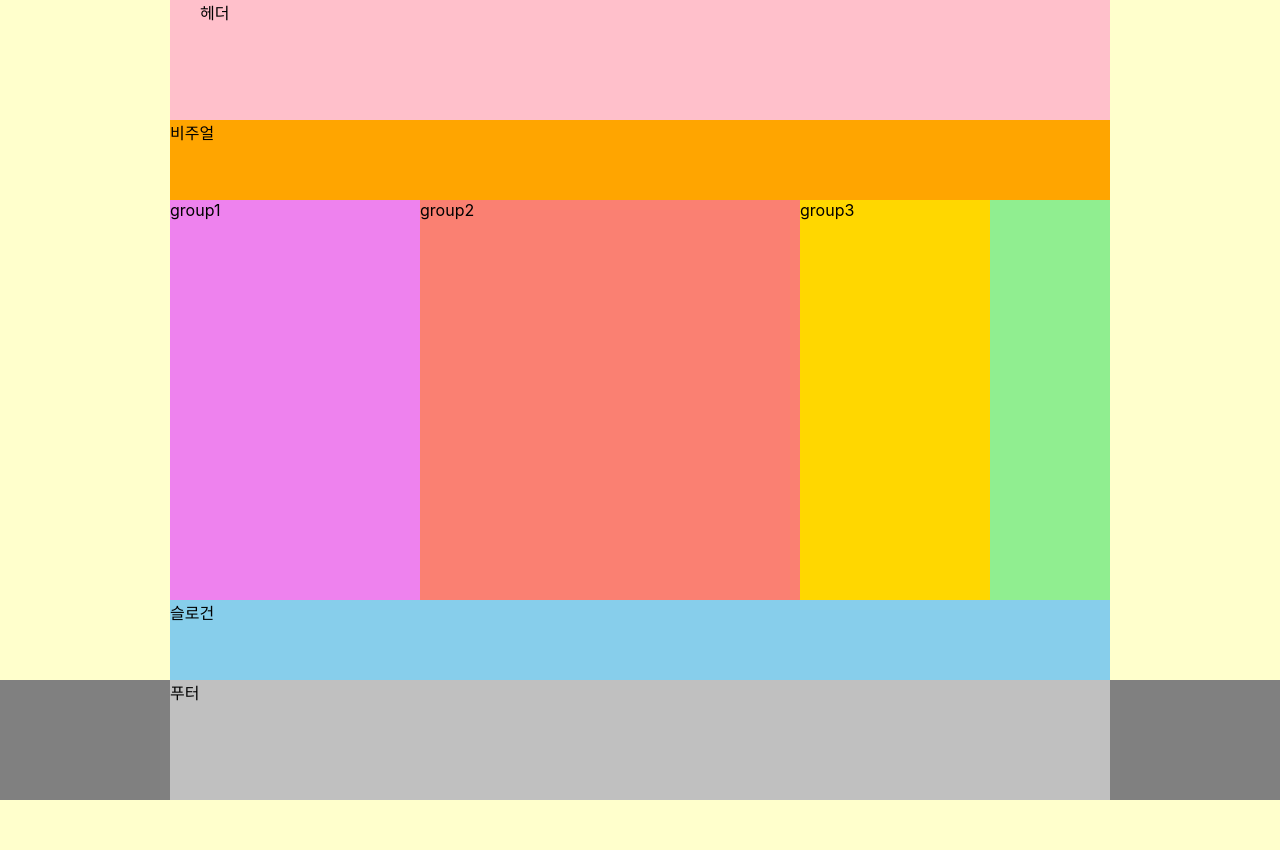
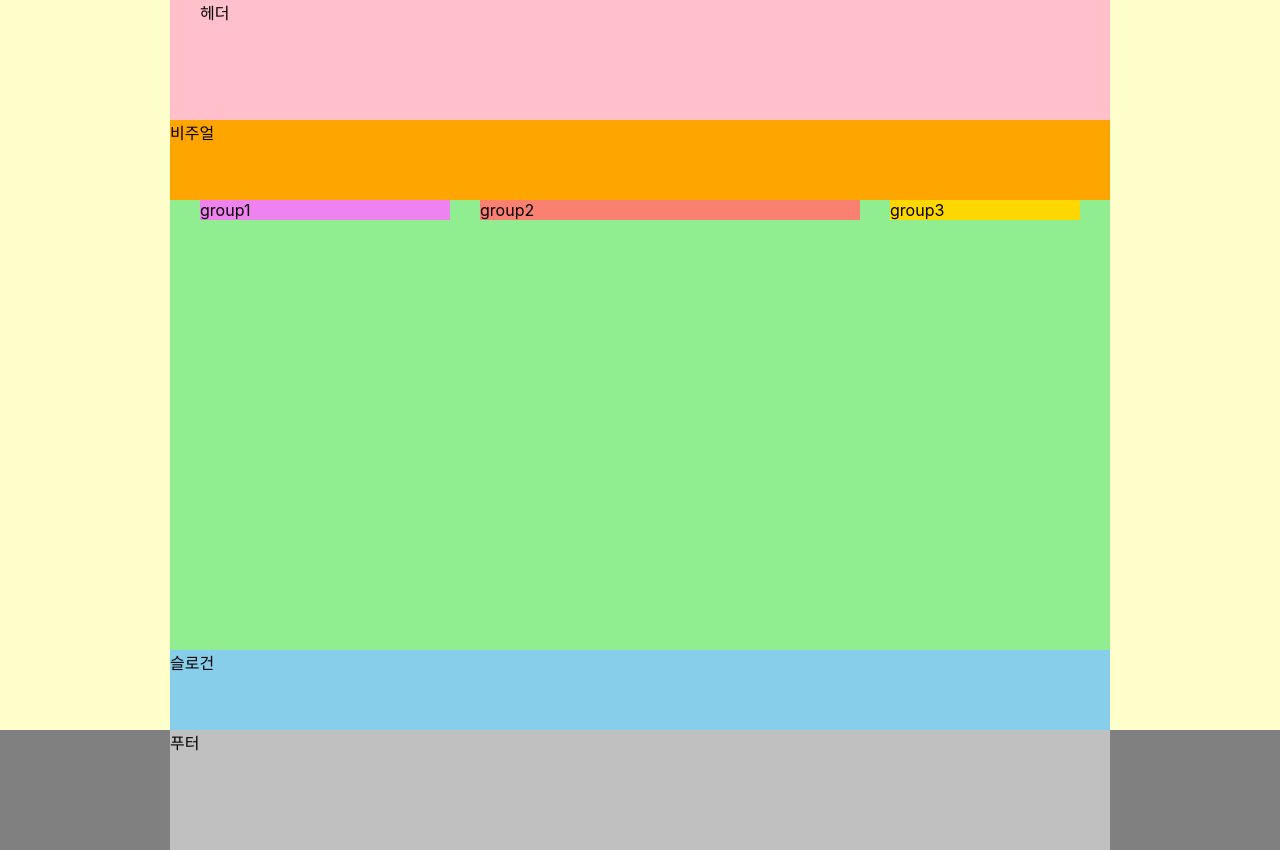
Before and after one commit to hyundini/HTML5, a website: page index.html in a window 1280 px wide. Before the commit the page ends 800 px from the top, so only its background shows below. Drawn offline with Linux system fonts and the light colour scheme; a web font is replaced by a local one.

Commit message:
flex 를 이용한 main 레이아웃  완성

```diff
--- a/styles/style.css
+++ b/styles/style.css
@@ -36,9 +36,12 @@ body{
 /* 메인  */
 .main{
   background: lightgreen;
-  height: 50vh;
+  min-height: 450px;
   display: flex;
-  flex-direction: row;
+  flex-flow: row nowrap;
+  justify-content: space-between;
+  align-items: flex-start;
+  padding: 0 30px;
 }
 
 .group1{
```
